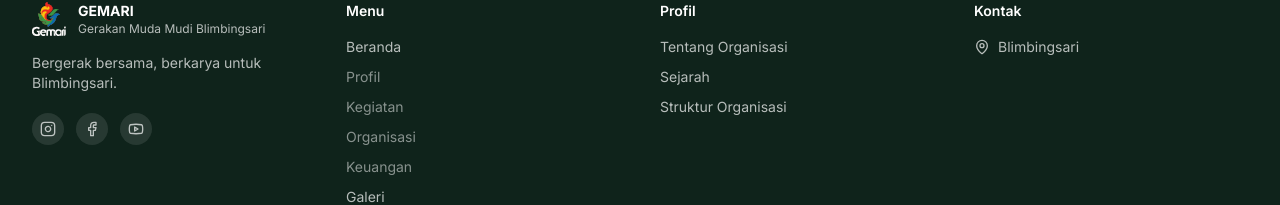
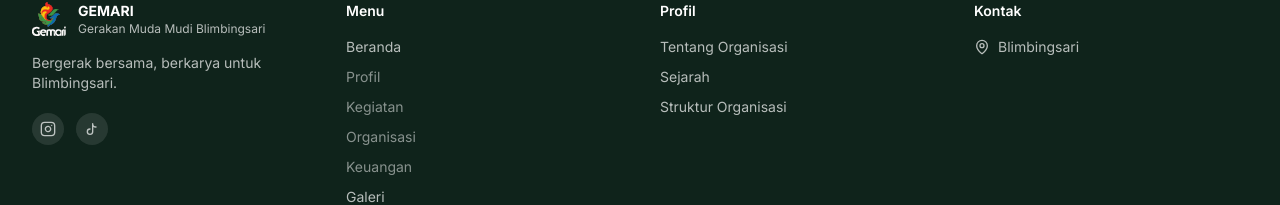
Before and after one commit to sendy85/gemar, a Next.js app: page / in a window 1280 px wide. Shown: the part 2916-3121 px from the top of the page. Built offline with nearby package versions, Linux system fonts and the light colour scheme; no server answers; the database is empty.

Commit message:
Update Footer.tsx

```diff
--- a/components/layout/Footer.tsx
+++ b/components/layout/Footer.tsx
@@ -1,6 +1,6 @@
 import Image from "next/image";
 import Link from "next/link";
-import { Instagram, Facebook, Youtube, MapPin } from "lucide-react";
+import { Instagram,  MapPin } from "lucide-react";
 import { NAV_ITEMS } from "@/lib/nav-items";
 
 export function Footer() {
@@ -63,22 +63,25 @@ export function Footer() {
             >
               <Instagram size={16} />
             </a>
-
             <a
-              href="#"
-              aria-label="Facebook GEMARI"
-              className="rounded-full bg-white/10 p-2 transition-colors hover:bg-brand-green"
-            >
-              <Facebook size={16} />
-            </a>
-
-            <a
-              href="#"
-              aria-label="YouTube GEMARI"
-              className="rounded-full bg-white/10 p-2 transition-colors hover:bg-brand-green"
-            >
-              <Youtube size={16} />
-            </a>
+  href="https://www.tiktok.com/@kartar.gemari?_r=1&_t=ZS-99tUz7GPMPM"
+  aria-label="TikTok GEMARI"
+  className="rounded-full bg-white/10 p-2 transition-colors hover:bg-brand-green"
+>
+  {/* SVG Ikon TikTok */}
+  <svg
+    width="16"
+    height="16"
+    viewBox="0 0 24 24"
+    fill="none"
+    stroke="currentColor"
+    strokeWidth="2"
+    strokeLinecap="round"
+    strokeLinejoin="round"
+  >
+    <path d="M9 12a4 4 0 1 0 4 4V4a5 5 0 0 0 5 5" />
+  </svg>
+</a>
           </div>
         </div>
 
```
